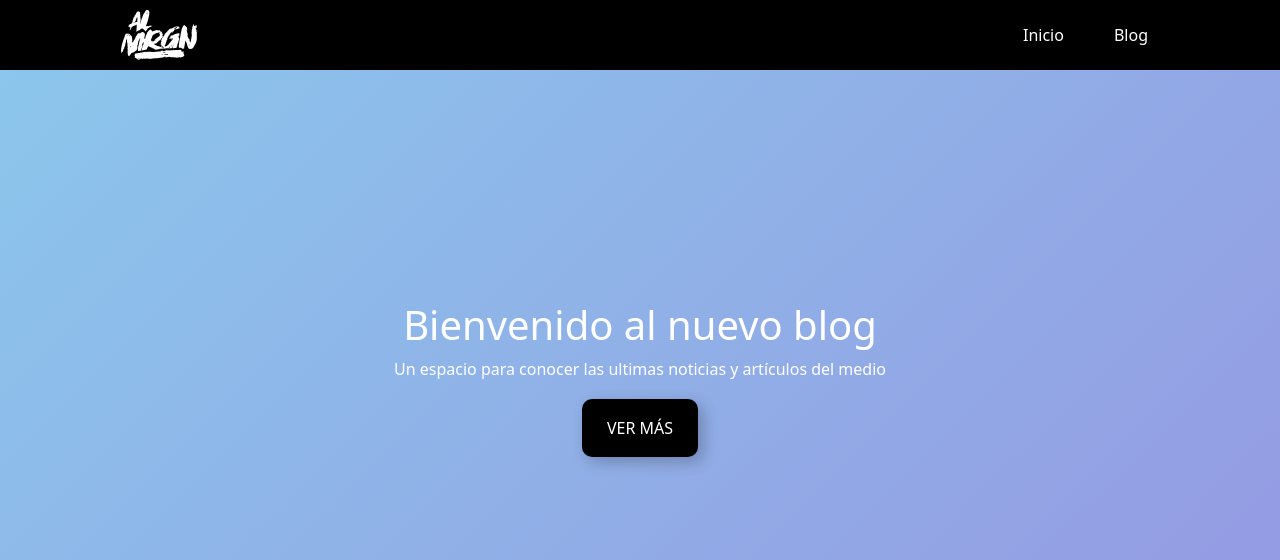
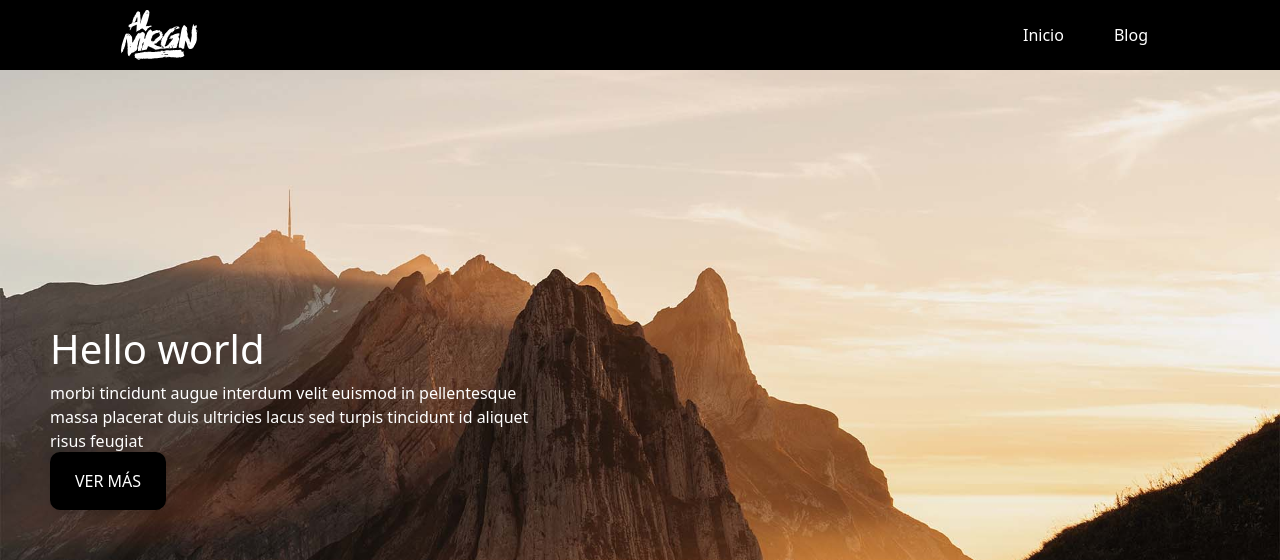
Before and after one commit to thesoftmoon/mern-blog-page, a React (Create React App) app: page / in a window 1280 px wide. Shown: the top 560 px of the page. Built offline with nearby package versions, Linux system fonts and the light colour scheme; no server answers.

Commit message:
image slider add, dummy img, navbar index fix

```diff
--- a/src/App.scss
+++ b/src/App.scss
@@ -138,3 +138,18 @@
         margin: 0 auto;
     }
 }
+
+
+.image-slider-container {
+    position: relative;
+    margin-top: 68px;
+    height: 75vh;
+    .slider-txt {
+        position: absolute;
+        bottom: 175px;
+        left: 50px;
+        width: 40%;
+        color: #fff;
+        pointer-events: all;
+    }
+}
--- /dev/null
+++ b/src/components/ImageSlider.js
@@ -0,0 +1,17 @@
+import React from 'react'
+
+function ImageSlider() {
+  return (
+    <div className='image-slider-container'>
+        <div className='slider-txt'>
+            <h1>Hello world</h1>
+            <p>morbi tincidunt augue interdum velit euismod in pellentesque massa placerat duis ultricies lacus sed turpis tincidunt id aliquet risus feugiat</p>
+            <a className="main-btn" href="#">Ver más</a>
+        </div>
+        <img src={require(`../assets/img/test-img-mo.jpg`)} className='img-fluid d-flex d-md-none' alt='...'></img>
+        <img src={require(`../assets/img/test-img-pc.jpg`)} className='img-fluid d-md-flex d-none' alt='...'></img>
+    </div>
+  )
+}
+
+export default ImageSlider
--- a/src/css/Navbar.scss
+++ b/src/css/Navbar.scss
@@ -7,6 +7,7 @@
     top: 0;
     display: flex;
     align-items: center;
+    z-index: 2;
 
     .links {
         color: rgb(255, 255, 255);
--- a/src/layout/Layout.js
+++ b/src/layout/Layout.js
@@ -3,11 +3,13 @@ import Slider from '../components/Slider';
 import Sidebar from '../components/Sidebar';
 import Footer from '../components/Footer';
 import Navbar from '../components/Navbar';
+import ImageSlider from '../components/ImageSlider';
 
 function Layout(props) {
   return (
     <div>
         <Navbar/>
+        <ImageSlider/>
         <Slider
           mainHeading={props.mainHeading}
           mainText={props.mainText}
```
Also changed, not shown: src/assets/img/test-img-mo.jpg (added), src/assets/img/test-img-pc.jpg (added).
